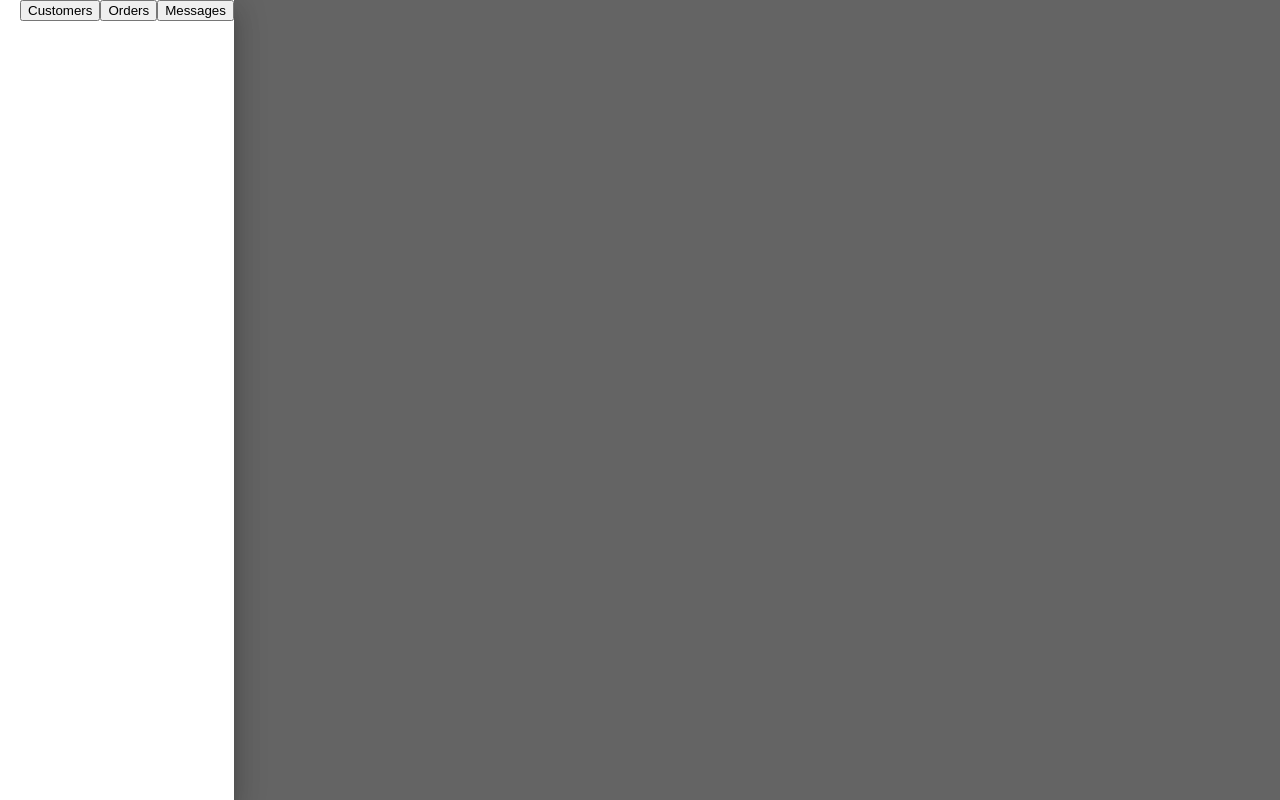
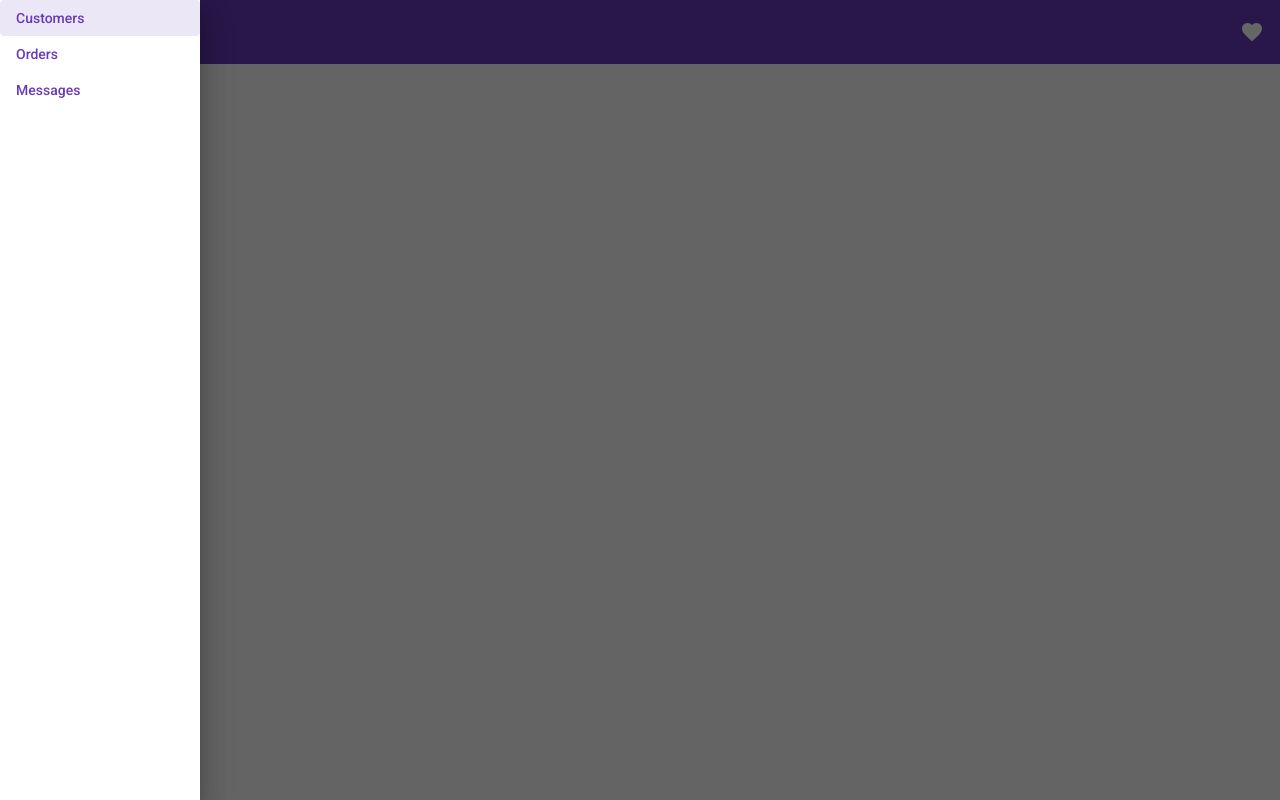
Before and after one commit to LinaSachuk/angular-material, an Angular app: page / in a window 1280 px wide. Both pictures are taken after a click on the button "menu". Built offline with nearby package versions, Linux system fonts and the light colour scheme.

Commit message:
add menu

```diff
--- a/src/app/app.component.css
+++ b/src/app/app.component.css
@@ -7,7 +7,15 @@ bottom: 0;
 }
 
 .container .mat-drawer {
-padding-left: 20px;
-padding-left: 20px;
 min-width: 200px;
 }
+
+.container .mat-drawer .mat-button {
+  display:block;
+  width:100%;
+  text-align:left;
+}
+
+.spacer {
+  flex: 1 1 auto;
+}
--- a/src/app/app.component.html
+++ b/src/app/app.component.html
@@ -1,14 +1,25 @@
 <mat-drawer-container class="container" autosize>
   <mat-drawer #drawer class="sidenav">
-    <button routerLink="/customers">Customers</button>
-    <button routerLink="/orders">Orders</button>
-    <button routerLink="/messages">Messages</button>
+    <button color="primary" mat-button routerLink="/customers">
+      Customers
+    </button>
+    <button color="primary" mat-button routerLink="/orders">Orders</button>
+    <button color="primary" mat-button routerLink="/messages">Messages</button>
   </mat-drawer>
 
   <div class="sidebar-content">
-    <button mat-icon-button (click)="drawer.toggle()">
-      <mat-icon>menu</mat-icon>
-    </button>
+    <mat-toolbar color="primary">
+      <mat-toolbar-row>
+        <button mat-icon-button (click)="drawer.toggle()">
+          <mat-icon>menu</mat-icon>
+        </button>
+
+        <span>Title</span>
+        <span class="spacer"></span>
+        <mat-icon>favorite</mat-icon>
+      </mat-toolbar-row>
+    </mat-toolbar>
+
     <router-outlet></router-outlet>
   </div>
 </mat-drawer-container>
```
